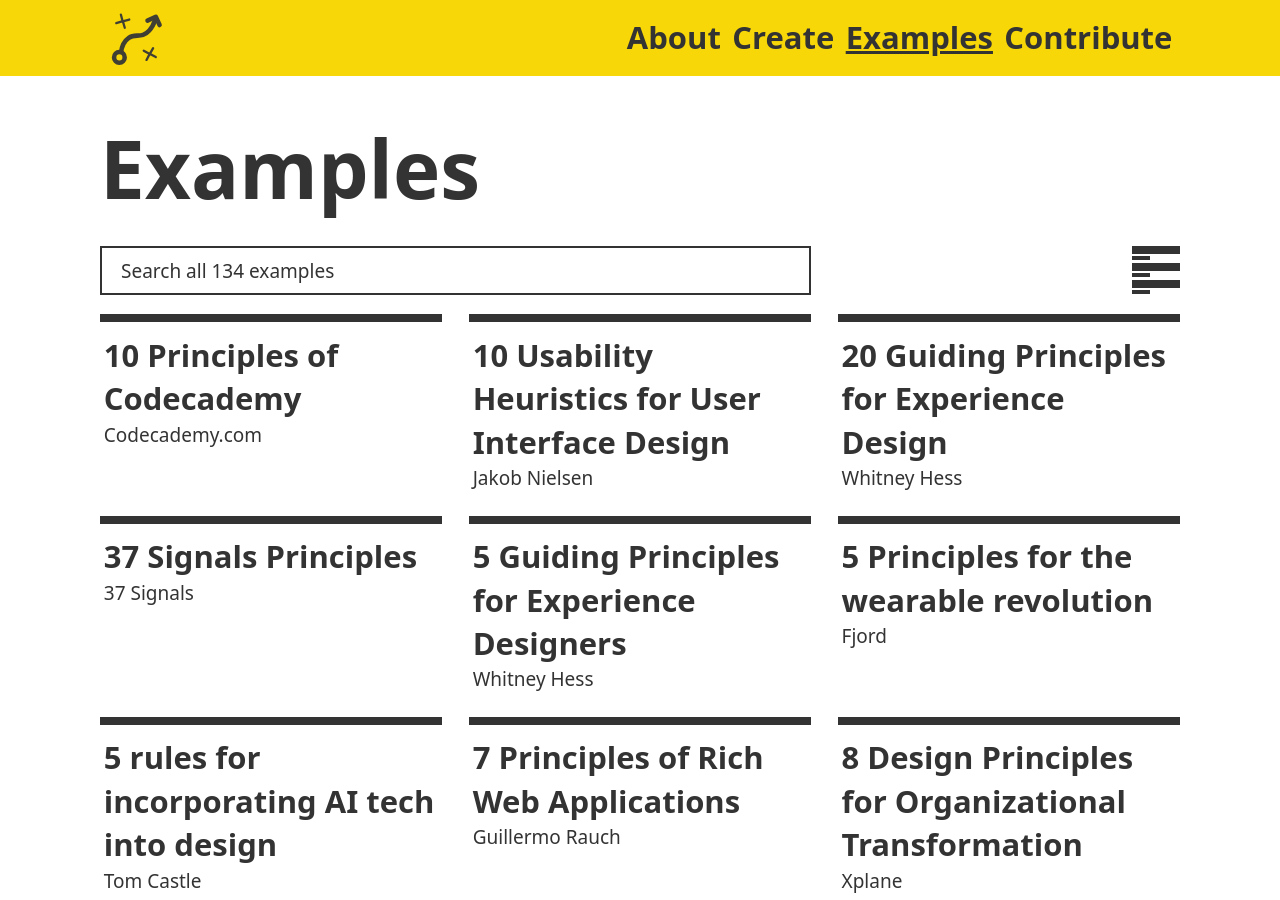
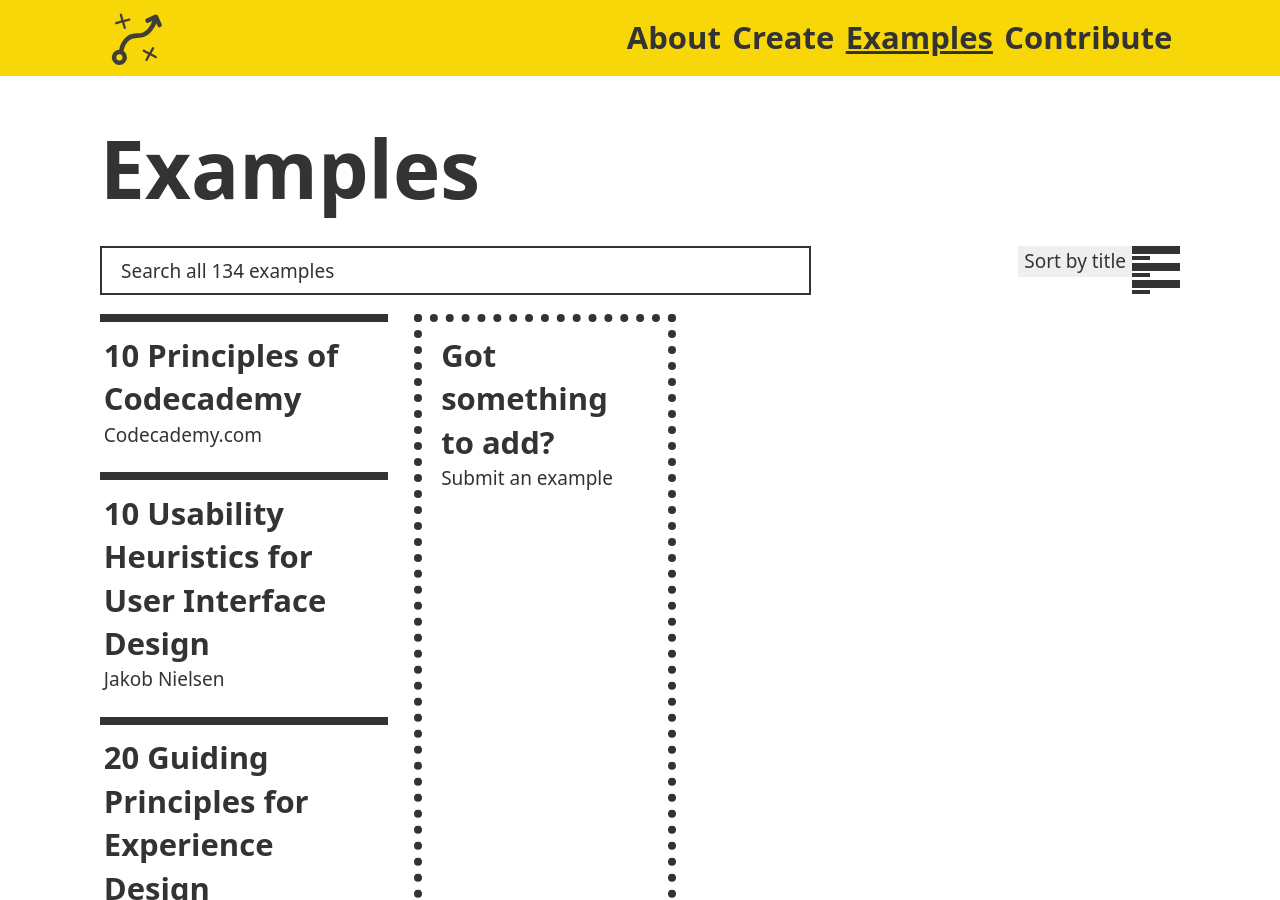
Before and after one commit to benbrignell/principles.design, a Jekyll site: the page built from examples.md, in a window 1280 px wide and 900 px high. Built offline with Jekyll 4.4.1, drawn with Linux system fonts in a browser that asks for light colours; nearby versions of some CDN libraries.

Commit message:
added sorting and moved ghost tile out of list container

```diff
--- a/_includes/block-grid.html
+++ b/_includes/block-grid.html
@@ -1,4 +1,3 @@
   {% for example in site.examples %}
   {% include block-tile.html %}
   {% endfor %}
-  {% include block-tile-ghost.html %}
--- a/_includes/block-tile-ghost.html
+++ b/_includes/block-tile-ghost.html
@@ -1,6 +1,5 @@
 <div class="tile ghost" id="contributeTile">
   <h2 class="h3 lhs"><a href="{{site.contribute-url}}">Got something <br>to add?</a></h2>
-  <p></p><!-- horrible but I want to go to bed now -->
   <p><a href="{{site.contribute-url}}">Submit an example</a></p>
   </a>
 </div>
--- a/_layouts/examples.html
+++ b/_layouts/examples.html
@@ -13,6 +13,9 @@
   <div class="wrapper">
     <input class="search" placeholder="Search all {{ site.examples.size }} examples" />
     <div class="toggle" style="text-align: right;">
+      <button class="sort" data-sort="title">
+        Sort by title
+      </button>
       <a href="javascript:return false;" class="view-toggle">
       </a>
 
@@ -20,7 +23,11 @@
   </div>
 
 
-  <div class="wrapper list tiles">
+  <div class="wrapper tiles">
+    <div class="list">
     {% include block-grid.html %}
+    </div>
+    {% include block-tile-ghost.html %}
+
   </div>
 </div>
--- a/js/index.js
+++ b/js/index.js
@@ -5,6 +5,7 @@
 var options = {
     valueNames: [ 'title', 'author' ]
 };
+var userList = new List('title', options);
 
 var examplesList = new List('search-list', options);
 var noItems = '<div class="tile" id="#resultNotFoundTile">' +
```
